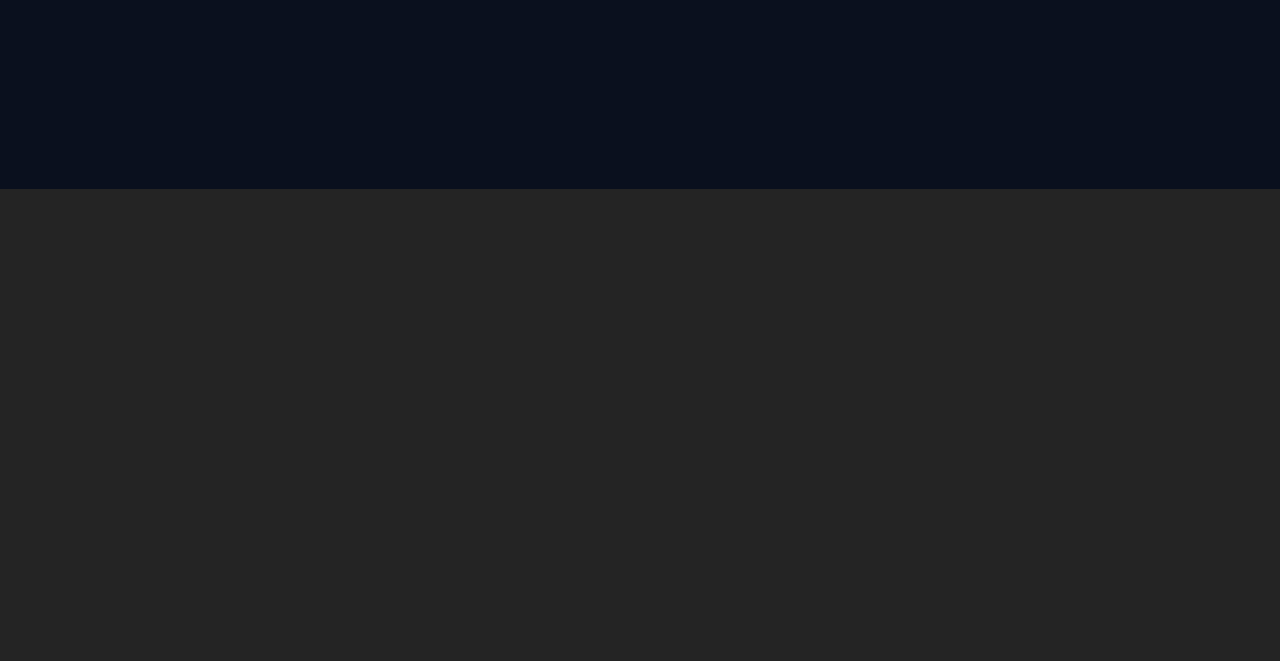
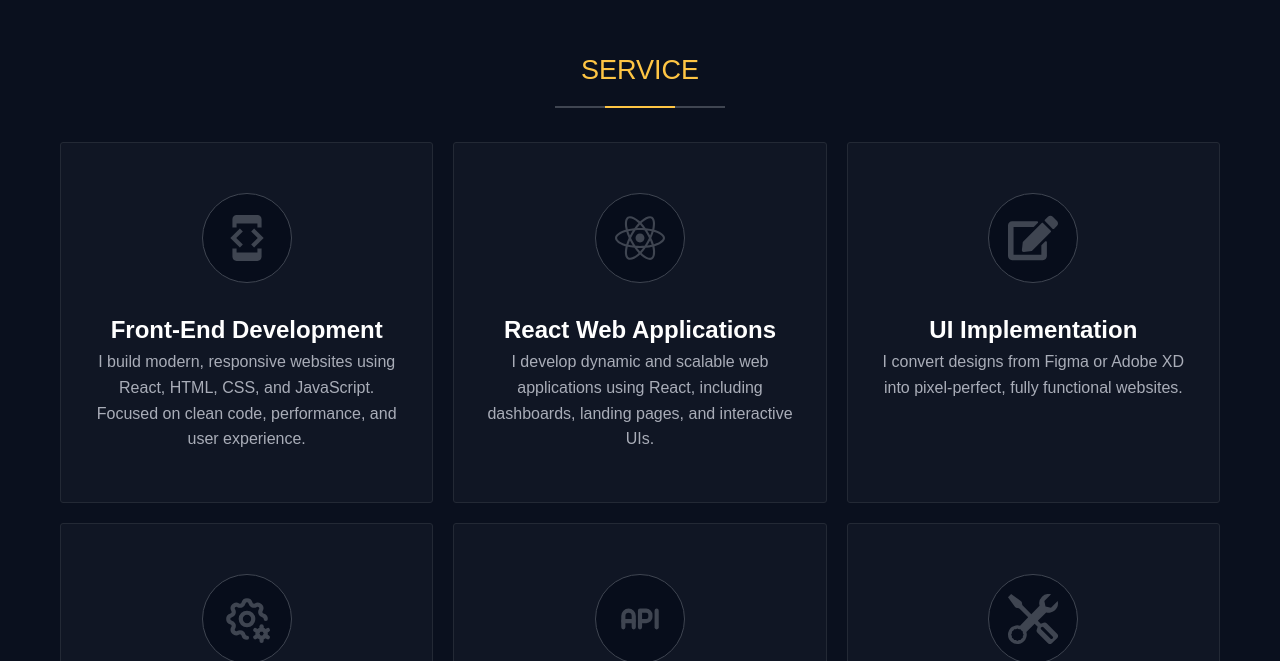
Before and after one commit to Amr-Safwat/Portfolio-With-React, a React (Vite) app: page / in a window 1280 px wide. Shown: the part 1579-2240 px from the top of the page. Before the commit the page ends 1768 px from the top, so only its background shows below. Built offline with nearby package versions, Linux system fonts and the light colour scheme.

Commit message:
created service section and usable card

```diff
--- a/src/App.jsx
+++ b/src/App.jsx
@@ -3,6 +3,7 @@ import './App.css';
 import About from './components/about/About';
 import Hero from './components/hero/hero';
 import NavBar from '/src/components/navBar/navBar';
+import Service from './components/servece/service';
 
 function App() {
   const [activeSection, setActiveSection] = useState('home');
@@ -60,6 +61,7 @@ function App() {
       <NavBar activeSection={activeSection} />
       <Hero />
       <About />
+      <Service />
     </>
   );
 }
--- a/src/components/about/about.css
+++ b/src/components/about/about.css
@@ -1,6 +1,5 @@
 .about-sec {
     background-color: #0a101e;
-    padding-bottom: 300px !important;
 
 }
 .about-sec .container {
--- /dev/null
+++ b/src/components/card/card.css
@@ -0,0 +1,11 @@
+.card {
+  text-align: center;
+  background-color: rgb(16, 22, 36);
+  padding: 50px 30px;
+  border-radius: 3px;
+  transition: 0.4s;
+  border-width: 1px;
+  border-style: solid;
+  border-color: rgb(35, 41, 53);
+  border-image: initial;
+}
--- /dev/null
+++ b/src/components/card/card.jsx
@@ -0,0 +1,14 @@
+import React from 'react';
+import './card.css';
+
+function Card({icon, title, description}) {
+  return (
+    <div className="card wow slideInLeft" data-wow-delay=".1s">
+      <div className="icon">{icon}</div>
+      <h2>{title}</h2>
+      <p>{description}</p>
+    </div>
+  );
+}
+
+export default Card;
--- /dev/null
+++ b/src/components/servece/service.css
@@ -0,0 +1,40 @@
+.service {
+  background-color: var(--bg-color);
+  padding: 100px 0;
+}
+.service .container {
+}
+.service .container .cards {
+  display: grid;
+  grid-template-columns: repeat(auto-fit, minmax(300px, 1fr));
+  grid-gap: 20px;
+}
+
+.service .container .cards .card .icon {
+  display: flex;
+  align-items: center;
+  justify-content: center;
+  height: 90px;
+  width: 90px;
+  background-color: rgb(7, 13, 27);
+  font-size: 50px;
+  border-width: 0.5px;
+  border-style: solid;
+  border-color: rgb(63, 69, 81);
+  border-image: initial;
+  border-radius: 50%;
+  margin: auto auto 28px;
+  color: rgb(63, 69, 81);
+  transition: 0.4s;
+}
+.service .container .cards .card h2 {
+  color: #fff;
+}
+.service .container .cards .card p {
+  color: var(--text-color);
+}
+
+.service .container .cards .card:hover .icon,
+.service .container .cards .card:hover h2 {
+  color: var(--main-color);
+}
--- /dev/null
+++ b/src/components/servece/service.jsx
@@ -0,0 +1,54 @@
+import React from 'react';
+import './service.css';
+import SectionTitle from '../sec-title/SectionTitle';
+import {FaReact} from 'react-icons/fa';
+import Card from '../card/card';
+import {FaEdit} from 'react-icons/fa';
+import {MdOutlineDeveloperMode} from 'react-icons/md';
+import {TbSettingsCog} from 'react-icons/tb';
+import {TbApi} from 'react-icons/tb';
+import {BsTools} from 'react-icons/bs';
+
+function Service() {
+  return (
+    <div className="service">
+      <div className="container">
+        <SectionTitle sectionName="SERVICE" />
+        <div className="cards">
+          <Card
+            icon={<MdOutlineDeveloperMode />}
+            title="Front-End Development"
+            description="I build modern, responsive websites using React, HTML, CSS, and JavaScript. Focused on clean code, performance, and user experience."
+          />
+          <Card
+            icon={<FaReact />}
+            title="React Web Applications"
+            description="I develop dynamic and scalable web applications using React, including dashboards, landing pages, and interactive UIs."
+          />
+          <Card
+            icon={<FaEdit />}
+            title="UI Implementation"
+            description="I convert designs from Figma or Adobe XD into pixel-perfect, fully functional websites."
+          />
+          <Card
+            icon={<TbSettingsCog />}
+            title="Website Optimization"
+            description="I improve website speed, responsiveness, and performance for better user experience and SEO."
+          />
+          <Card
+            icon={<TbApi />}
+            title="API Integration"
+            description="I connect front-end applications with APIs to display real-time data and build dynamic features."
+          />
+          <Card
+            icon={<BsTools />}
+            title="Bug Fixing & Maintenance"
+            description="I fix issues, refactor code, and maintain existing projects to keep them running smoothly."
+          />
+        </div>
+      </div>
+    </div>
+  );
+}
+
+export default Service;
```
